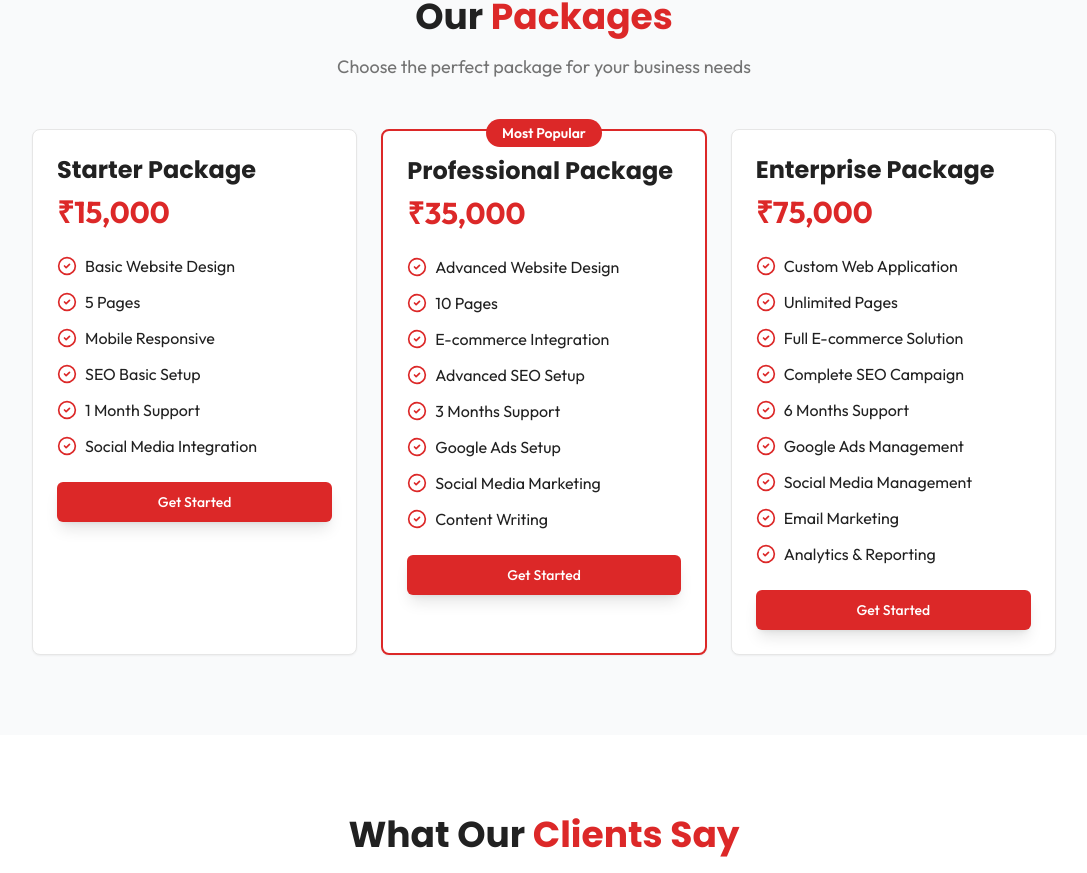
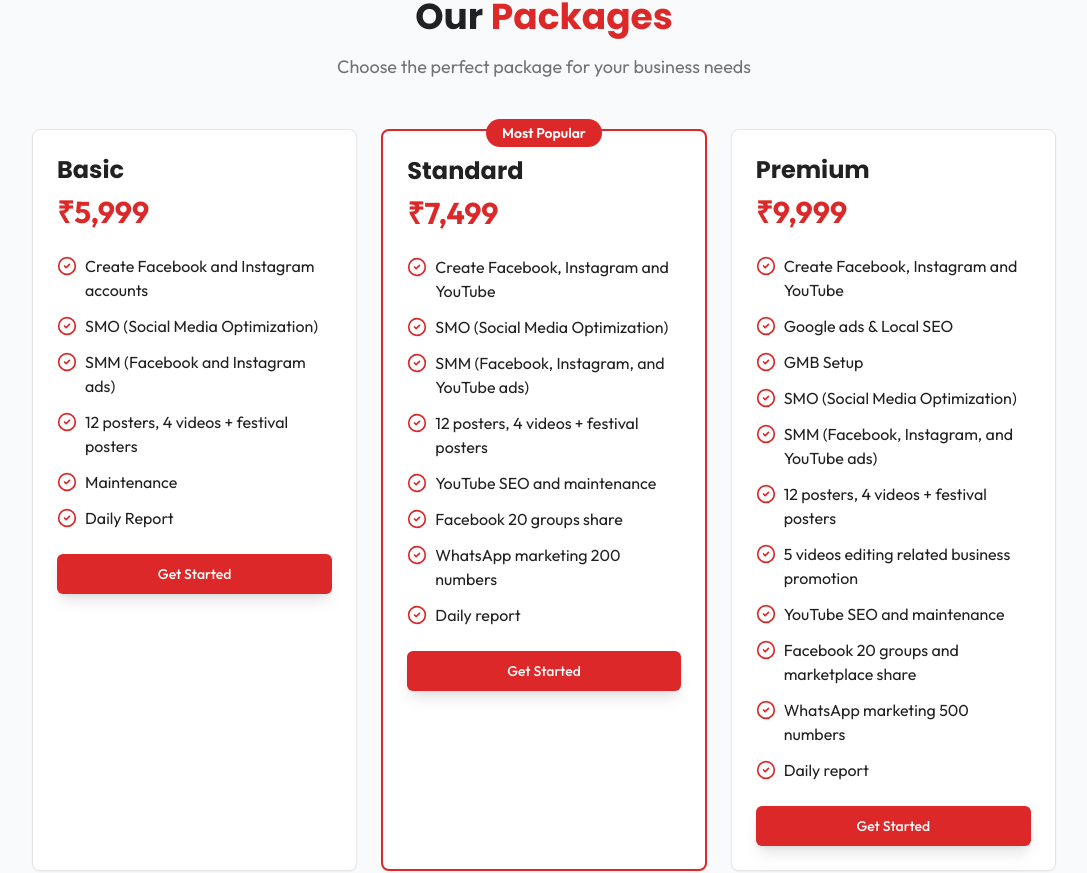
Before and after one commit to maravaman/perfect-mern-opus, a React (Vite) app: page / in a window 1280 px wide. Shown: the part 2945-3818 px from the top of the page, without its empty margins (96-1183 px from the left). Built offline with nearby package versions, Linux system fonts and the light colour scheme; no server answers; the HTML template or start-up script is replaced by a standard one.

Commit message:
Update packages with PDF details

```diff
--- a/src/pages/Knight21Home.tsx
+++ b/src/pages/Knight21Home.tsx
@@ -239,45 +239,47 @@ export default function Knight21Home() {
           <div className="grid md:grid-cols-3 gap-6 max-w-5xl mx-auto">
             {[
               {
-                name: "Starter Package",
-                price: "₹15,000",
+                name: "Basic",
+                price: "₹5,999",
                 features: [
-                  "Basic Website Design",
-                  "5 Pages",
-                  "Mobile Responsive",
-                  "SEO Basic Setup",
-                  "1 Month Support",
-                  "Social Media Integration"
+                  "Create Facebook and Instagram accounts",
+                  "SMO (Social Media Optimization)",
+                  "SMM (Facebook and Instagram ads)",
+                  "12 posters, 4 videos + festival posters",
+                  "Maintenance",
+                  "Daily Report"
                 ]
               },
               {
-                name: "Professional Package",
-                price: "₹35,000",
+                name: "Standard",
+                price: "₹7,499",
                 popular: true,
                 features: [
-                  "Advanced Website Design",
-                  "10 Pages",
-                  "E-commerce Integration",
-                  "Advanced SEO Setup",
-                  "3 Months Support",
-                  "Google Ads Setup",
-                  "Social Media Marketing",
-                  "Content Writing"
+                  "Create Facebook, Instagram and YouTube",
+                  "SMO (Social Media Optimization)",
+                  "SMM (Facebook, Instagram, and YouTube ads)",
+                  "12 posters, 4 videos + festival posters",
+                  "YouTube SEO and maintenance",
+                  "Facebook 20 groups share",
+                  "WhatsApp marketing 200 numbers",
+                  "Daily report"
                 ]
               },
               {
-                name: "Enterprise Package",
-                price: "₹75,000",
+                name: "Premium",
+                price: "₹9,999",
                 features: [
-                  "Custom Web Application",
-                  "Unlimited Pages",
-                  "Full E-commerce Solution",
-                  "Complete SEO Campaign",
-                  "6 Months Support",
-                  "Google Ads Management",
-                  "Social Media Management",
-                  "Email Marketing",
-                  "Analytics & Reporting"
+                  "Create Facebook, Instagram and YouTube",
+                  "Google ads & Local SEO",
+                  "GMB Setup",
+                  "SMO (Social Media Optimization)",
+                  "SMM (Facebook, Instagram, and YouTube ads)",
+                  "12 posters, 4 videos + festival posters",
+                  "5 videos editing related business promotion",
+                  "YouTube SEO and maintenance",
+                  "Facebook 20 groups and marketplace share",
+                  "WhatsApp marketing 500 numbers",
+                  "Daily report"
                 ]
               }
             ].map((pkg) => (
```
